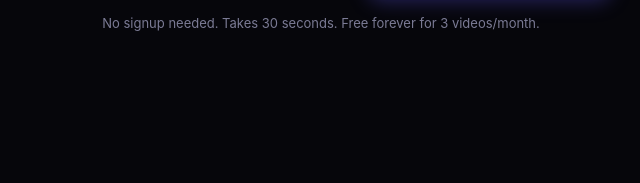
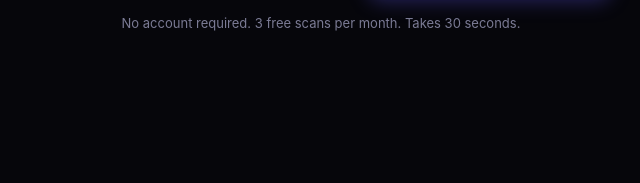
Before and after one commit to Nathan-Jecelin/tubescore, a website: page public/index.html in a window 1280 px wide. Shown: the part 485-668 px from the top of the page, 319-959 px from the left. Drawn offline with Linux system fonts and the light colour scheme; no server answers.

Commit message:
Update hint text to clarify free scan limit
Co-Authored-By: Claude Opus 4.6 <noreply@anthropic.com>

```diff
--- a/public/index.html
+++ b/public/index.html
@@ -40,7 +40,7 @@
         <input type="text" id="url-input" placeholder="Paste a YouTube video URL..." autocomplete="off">
         <button id="analyze-btn" onclick="handleAnalyze()">Grade My Video — Free</button>
       </div>
-      <p class="hint">No signup needed. Takes 30 seconds. Free forever for 3 videos/month.</p>
+      <p class="hint">No account required. 3 free scans per month. Takes 30 seconds.</p>
     </section>
 
     <!-- Loading State -->
@@ -348,7 +348,7 @@
         <input type="text" id="welcome-url-input" placeholder="Paste a YouTube video URL..." autocomplete="off">
         <button id="welcome-analyze-btn" onclick="handleWelcomeAnalyze()">Grade My Video — Free</button>
       </div>
-      <p class="hint">No signup needed. Takes 30 seconds. Free forever for 3 videos/month.</p>
+      <p class="hint">No account required. 3 free scans per month. Takes 30 seconds.</p>
     </section>
   </div>
 
```
